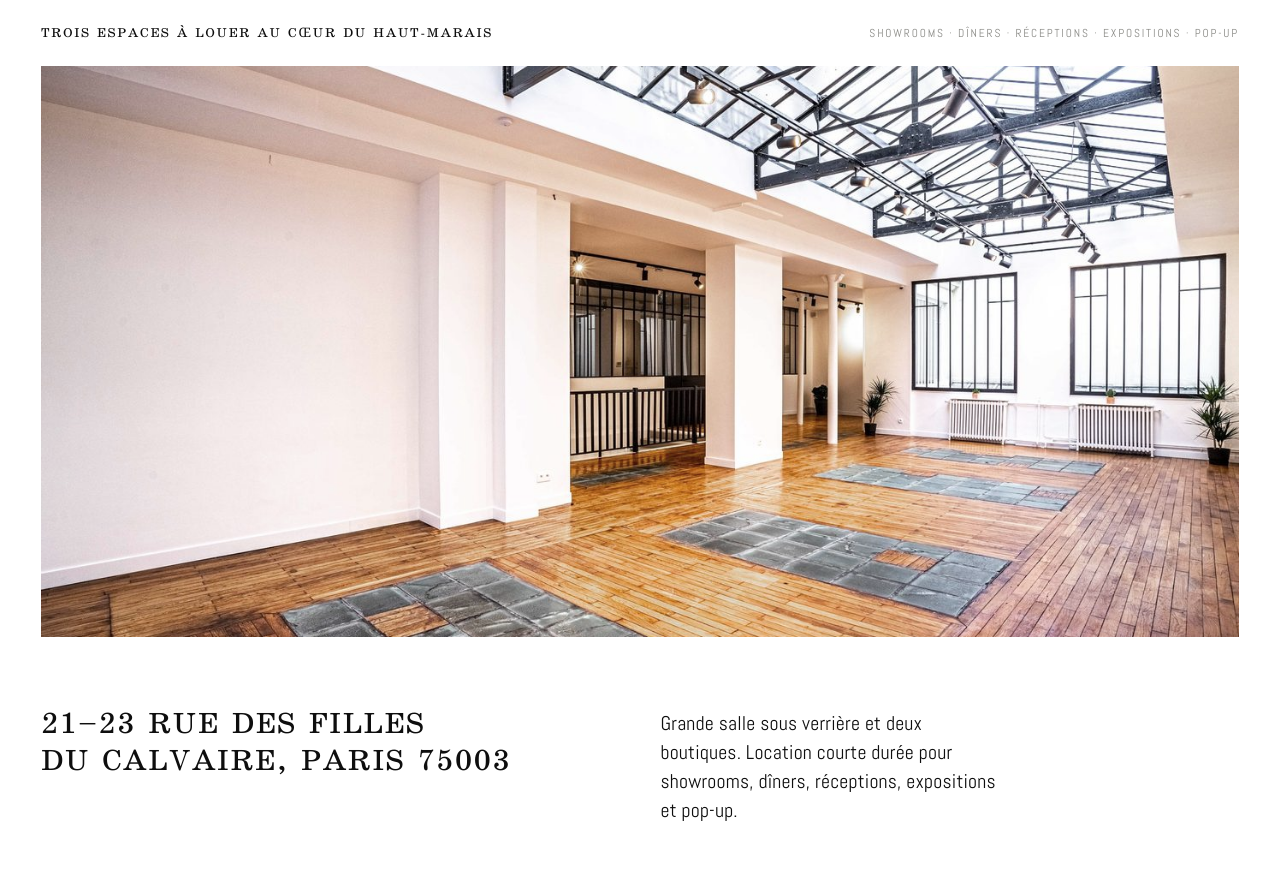
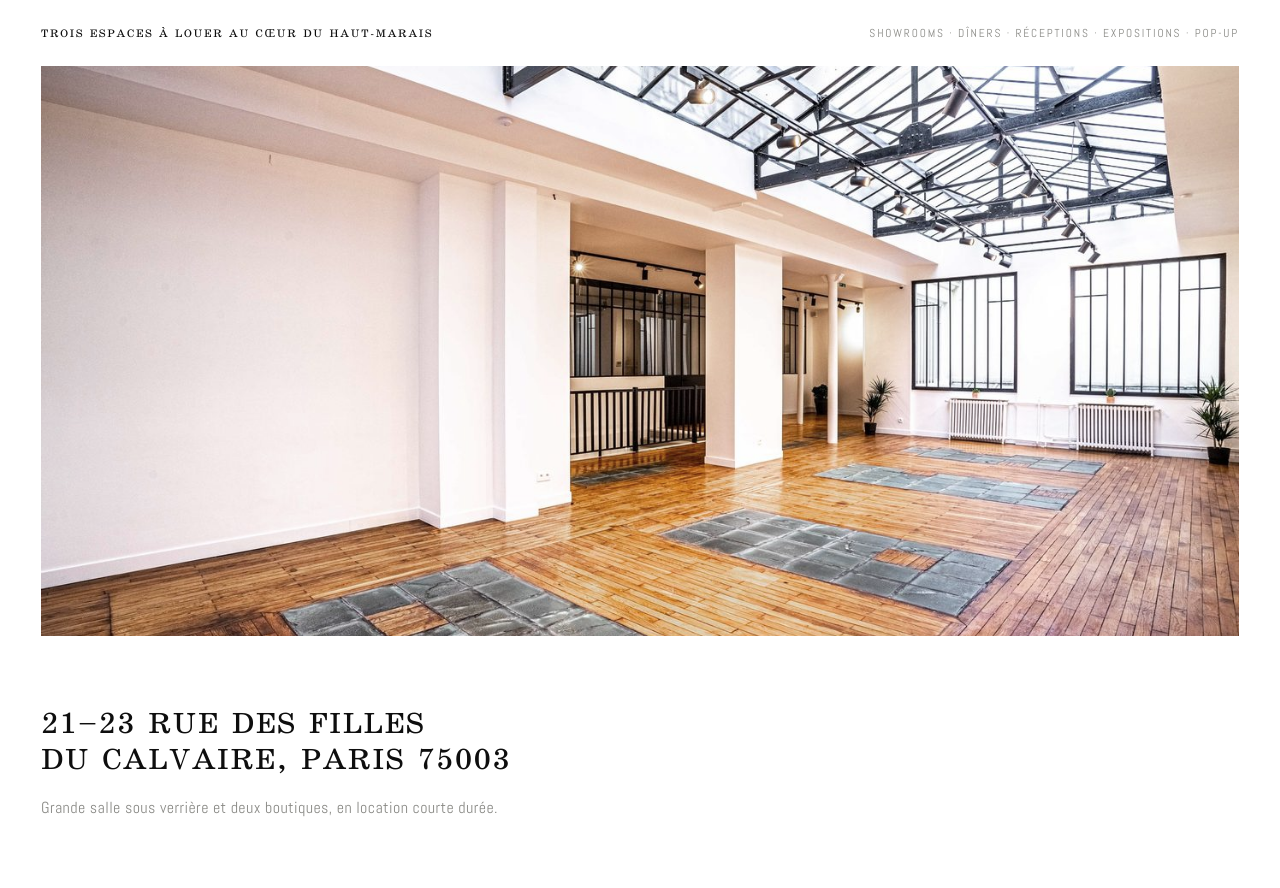
Before and after one commit to kiruanoam/le-grand-showroom, a plain HTML site: page index.html in a window 1280 px wide. Shown: the part 64-952 px from the top of the page. Drawn offline with Linux system fonts and the light colour scheme.

Commit message:
Accueil : ligne du haut réduite, texte aligné sous l'adresse
Co-Authored-By: Claude Fable 5.2 <noreply@anthropic.com>
Claude-Session: https://claude.ai/code/session_0127QqiJdAXfCux3uyWnHVPP

```diff
--- a/index.html
+++ b/index.html
@@ -74,13 +74,13 @@ header.top{position:sticky;top:env(safe-area-inset-top,0px);z-index:50;backgroun
 /* home */
 .hero{padding-top:clamp(18px,2vw,28px)}
 .what{display:flex;justify-content:space-between;align-items:baseline;gap:24px;padding-bottom:clamp(16px,1.8vw,24px)}
-.what p{margin:0;font:400 13px/1.45 "SchoolBook GS",Georgia,serif;letter-spacing:.14em;text-transform:uppercase}
+.what p{margin:0;font:400 11px/1.45 "SchoolBook GS",Georgia,serif;letter-spacing:.16em;text-transform:uppercase}
 .what .caps{text-align:right;white-space:nowrap}
 .hero .frame{overflow:hidden;aspect-ratio:2.1/1;width:100%;max-height:calc(100svh - 190px);min-height:280px;background:var(--fill)}
 .hero .frame img{width:100%;height:100%;object-fit:cover;object-position:50% 40%}
-.statement{display:grid;grid-template-columns:minmax(0,1fr) minmax(0,1fr);gap:var(--side);align-items:start;padding-block:clamp(44px,5.5vw,84px)}
+.statement{display:grid;grid-template-columns:1fr;gap:16px;padding-block:clamp(44px,5.5vw,84px)}
 .statement h1{margin:0;font:400 clamp(22px,2.3vw,34px)/1.25 "SchoolBook GS",Georgia,serif;letter-spacing:.06em;text-transform:uppercase}
-.statement p{margin:0;max-width:34ch;font-size:clamp(18px,1.55vw,23px);line-height:1.45;letter-spacing:.01em;padding-top:.15em}
+.statement p{margin:0;max-width:60ch;font-size:16px;line-height:1.5;color:var(--muted)}
 .tiles{display:grid;grid-template-columns:repeat(3,minmax(0,1fr));gap:clamp(20px,2.4vw,40px)}
 .tile{text-decoration:none;display:block}
 .tile .img{aspect-ratio:4/5;overflow:hidden;background:var(--fill)}
@@ -94,7 +94,7 @@ header.top{position:sticky;top:env(safe-area-inset-top,0px);z-index:50;backgroun
 .home-meta div{padding:18px 16px 0 0}
 .home-meta .v{font-size:20px;letter-spacing:.04em;margin-top:2px}
 @media (max-width:1100px){.what{flex-direction:column;gap:8px}.what .caps{text-align:left;white-space:normal}}
-@media (max-width:820px){.hero .frame{aspect-ratio:4/5}.statement{grid-template-columns:1fr;gap:24px}.tiles{grid-template-columns:1fr}.tile .img{aspect-ratio:4/3}.home-meta{grid-template-columns:1fr 1fr}.home-meta div:nth-child(n+3){margin-top:18px;border-top:1px solid var(--hair)}}
+@media (max-width:820px){.hero .frame{aspect-ratio:4/5}.statement{gap:12px}.tiles{grid-template-columns:1fr}.tile .img{aspect-ratio:4/3}.home-meta{grid-template-columns:1fr 1fr}.home-meta div:nth-child(n+3){margin-top:18px;border-top:1px solid var(--hair)}}
 
 /* place page */
 .place{display:grid;grid-template-columns:minmax(0,1.55fr) minmax(0,1fr);gap:0}
@@ -348,8 +348,8 @@ label.flex + label.flex{margin-top:-6px}
       <div class="frame"><img class="photo" src="img/sr-verriere-2-m.jpg" srcset="img/sr-verriere-2-s.jpg 720w, img/sr-verriere-2-m.jpg 1400w, img/sr-verriere-2.jpg 3200w" sizes="calc(100vw - 64px)" width="3200" height="2133" alt="La grande salle sous verrière" fetchpriority="high" decoding="async"></div>
       <div class="statement">
         <h1>21–23 rue des Filles<br>du Calvaire, Paris 75003</h1>
-        <p lang="fr">Grande salle sous verrière et deux boutiques. Location courte durée pour showrooms, dîners, réceptions, expositions et pop-up.</p>
-        <p lang="en">Glass-roofed hall and two boutiques. Short-term rental for showrooms, dinners, receptions, exhibitions and pop-ups.</p>
+        <p lang="fr">Grande salle sous verrière et deux boutiques, en location courte durée.</p>
+        <p lang="en">A glass-roofed hall and two boutiques, for short-term rental.</p>
       </div>
       <div class="tiles">
         <a class="tile" href="#showroom"><div class="img"><img class="photo" src="img/sr-verriere-1-m.jpg" srcset="img/sr-verriere-1-s.jpg 720w, img/sr-verriere-1-m.jpg 1400w, img/sr-verriere-1.jpg 3200w" sizes="(max-width:820px) 100vw, 33vw" alt="La Verrière" loading="lazy" decoding="async"></div><div class="cap"><b>La Verrière</b><span class="muted"><span lang="fr">Environ 300 m² · 2 niveaux</span><span lang="en">About 300 m² · 2 levels</span></span></div></a>
```
